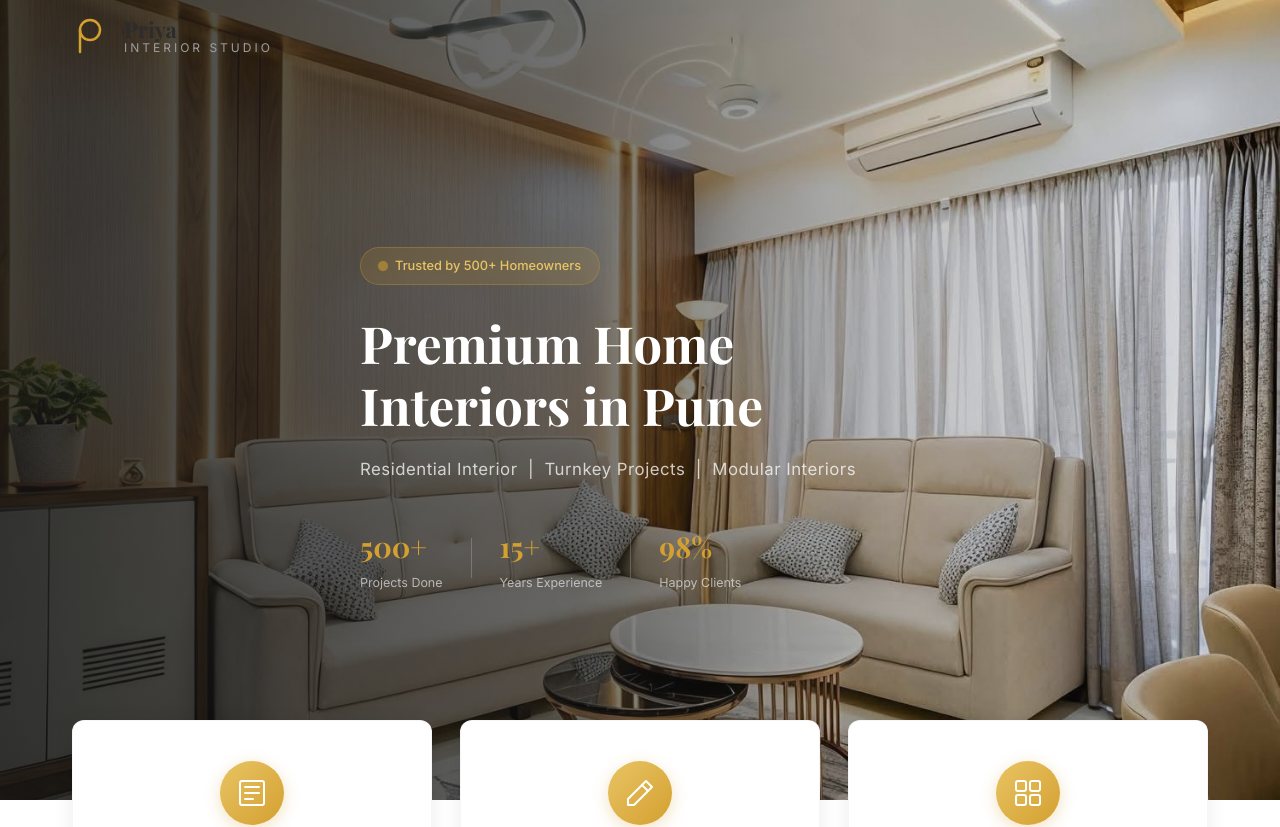
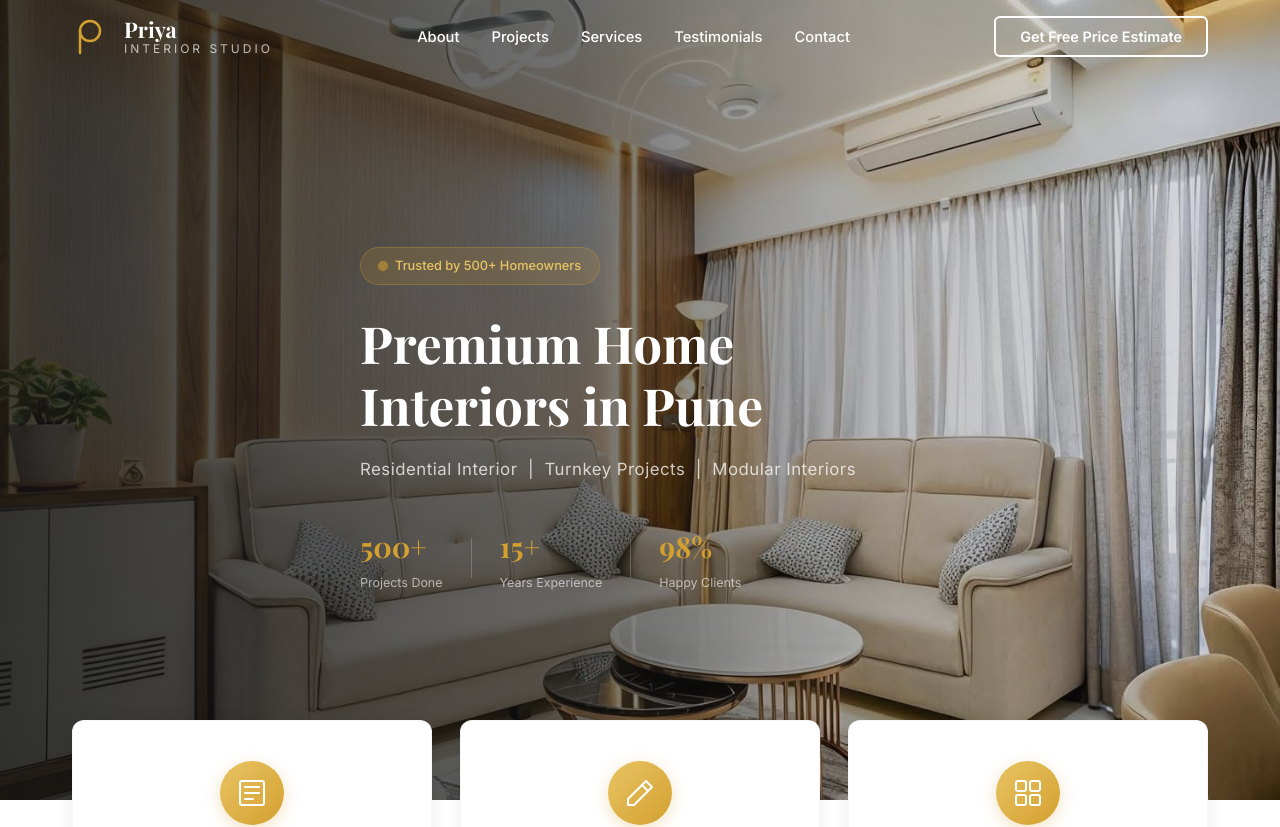
Before and after one commit to sonu2k1/Priya-interior-stuido, a React (Vite) app: page / in a window 1280 px wide. Shown: the top 827 px of the page. Built offline with nearby package versions, Linux system fonts and the light colour scheme.

Commit message:
Add navbar links, center headings, update footer contacts & Instagram link, underline guarantee

```diff
--- a/src/components/Footer.css
+++ b/src/components/Footer.css
@@ -137,6 +137,16 @@
 
 .footer__contact-icon {
   font-size: 1rem;
+  flex-shrink: 0;
+}
+
+.footer__contact a {
+  color: #FFFFFF;
+  transition: color var(--transition-fast);
+}
+
+.footer__contact a:hover {
+  color: var(--gold);
 }
 
 /* Bottom */
--- a/src/components/Footer.jsx
+++ b/src/components/Footer.jsx
@@ -58,16 +58,16 @@ const Footer = () => {
               <h4 className="footer__col-title">Contact Us</h4>
               <ul className="footer__contact">
                 <li>
-                  <span className="footer__contact-icon">📍</span>
-                  Pune, Maharashtra, India
-                </li>
-                <li>
                   <span className="footer__contact-icon">📞</span>
-                  +91 98765 43210
+                  <a href="tel:+918390322777">83903 22777</a>
                 </li>
                 <li>
                   <span className="footer__contact-icon">✉️</span>
-                  info@priyainteriorstudio.in
+                  <a href="mailto:priya.interior.studio@gmail.com">priya.interior.studio@gmail.com</a>
+                </li>
+                <li>
+                  <span className="footer__contact-icon">📍</span>
+                  Priya Interior Studio, Near Balewadi Sports Stadium, Balewadi-Wakad Service Road, Pune - 411045
                 </li>
               </ul>
             </div>
@@ -79,7 +79,7 @@ const Footer = () => {
               <p className="footer__credit">Design and Developed By LogicPulse Innovation</p>
             </div>
             <div className="footer__socials">
-              <a href="#" className="footer__social footer__social--instagram" aria-label="Instagram">
+              <a href="https://www.instagram.com/priya_interior_studio/" target="_blank" rel="noopener noreferrer" className="footer__social footer__social--instagram" aria-label="Instagram">
                 <svg width="20" height="20" viewBox="0 0 24 24" fill="none" stroke="currentColor" strokeWidth="2" strokeLinecap="round" strokeLinejoin="round"><rect x="2" y="2" width="20" height="20" rx="5" ry="5"/><path d="m16 11.37A4 4 0 1 1 12.63 8 4 4 0 0 1 16 11.37z"/><line x1="17.5" y1="6.5" x2="17.51" y2="6.5"/></svg>
               </a>
               <a href="#" className="footer__social footer__social--facebook" aria-label="Facebook">
--- a/src/components/GuaranteeBanner.css
+++ b/src/components/GuaranteeBanner.css
@@ -49,6 +49,8 @@
   font-weight: 800;
   color: var(--gold);
   letter-spacing: 3px;
+  text-decoration: underline;
+  text-underline-offset: 4px;
 }
 
 .guarantee__items {
--- a/src/components/Navbar.css
+++ b/src/components/Navbar.css
@@ -54,20 +54,203 @@
   font-family: var(--font-heading);
   font-size: 1.35rem;
   font-weight: 700;
-  color: var(--charcoal);
+  color: var(--white);
 }
 
 .navbar--scrolled .navbar__logo-title {
   color: var(--charcoal);
 }
 
+.navbar--scrolled .navbar__logo-subtitle {
+  color: var(--medium-gray);
+}
+
 .navbar__logo-subtitle {
   font-family: var(--font-body);
   font-size: 0.75rem;
   font-weight: 400;
-  color: var(--medium-gray);
+  color: rgba(255, 255, 255, 0.7);
   letter-spacing: 3px;
   text-transform: uppercase;
+}
+
+/* Nav Links */
+.navbar__links {
+  display: flex;
+  align-items: center;
+  gap: 32px;
+  list-style: none;
+  margin: 0;
+  padding: 0;
+}
+
+.navbar__link {
+  font-size: 0.92rem;
+  font-weight: 500;
+  color: var(--white);
+  position: relative;
+  padding-bottom: 4px;
+  transition: color var(--transition-fast);
+}
+
+.navbar__link::after {
+  content: '';
+  position: absolute;
+  bottom: 0;
+  left: 0;
+  width: 0;
+  height: 2px;
+  background: var(--gold);
+  transition: width var(--transition-base);
+}
+
+.navbar__link:hover {
+  color: var(--gold);
+}
+
+.navbar--scrolled .navbar__link {
+  color: var(--charcoal);
+}
+
+.navbar--scrolled .navbar__link:hover {
+  color: var(--gold);
+}
+
+.navbar__link:hover::after {
+  width: 100%;
+}
+
+/* CTA Button */
+.navbar__cta {
+  padding: 10px 24px;
+  font-size: 0.9rem;
+  font-weight: 600;
+  color: var(--white);
+  background: transparent;
+  border: 2px solid var(--white);
+  border-radius: var(--radius-sm);
+  cursor: pointer;
+  transition: all var(--transition-base);
+  white-space: nowrap;
+}
+
+.navbar__cta:hover {
+  background: var(--white);
+  color: var(--gold-dark);
+  border-color: var(--white);
+  transform: translateY(-2px);
+  box-shadow: 0 4px 16px rgba(255, 255, 255, 0.3);
+}
+
+.navbar--scrolled .navbar__cta {
+  color: var(--gold-dark);
+  border-color: var(--gold);
+}
+
+.navbar--scrolled .navbar__cta:hover {
+  background: var(--gold);
+  color: var(--white);
+  box-shadow: 0 4px 16px rgba(212, 160, 48, 0.3);
+}
+
+.navbar__cta-mobile {
+  display: none;
+}
+
+/* Hamburger */
+.navbar__hamburger {
+  display: none;
+  flex-direction: column;
+  justify-content: center;
+  gap: 5px;
+  width: 32px;
+  height: 32px;
+  background: none;
+  border: none;
+  cursor: pointer;
+  z-index: 1001;
+  padding: 0;
+}
+
+.navbar__hamburger span {
+  display: block;
+  width: 24px;
+  height: 2.5px;
+  background: var(--white);
+  border-radius: 2px;
+  transition: all var(--transition-base);
+  transform-origin: center;
+}
+
+.navbar--scrolled .navbar__hamburger span {
+  background: var(--charcoal);
+}
+
+.navbar__hamburger--active span:nth-child(1) {
+  transform: translateY(7.5px) rotate(45deg);
+}
+
+.navbar__hamburger--active span:nth-child(2) {
+  opacity: 0;
+}
+
+.navbar__hamburger--active span:nth-child(3) {
+  transform: translateY(-7.5px) rotate(-45deg);
+}
+
+/* ===== Responsive ===== */
+@media (max-width: 900px) {
+  .navbar__hamburger {
+    display: flex;
+  }
+
+  .navbar__cta--desktop {
+    display: none;
+  }
+
+  .navbar__cta-mobile {
+    display: block;
+  }
+
+  .navbar__links {
+    position: fixed;
+    top: 0;
+    right: -100%;
+    width: 280px;
+    height: 100vh;
+    background: var(--white);
+    flex-direction: column;
+    align-items: flex-start;
+    padding: 100px 32px 40px;
+    gap: 0;
+    box-shadow: -4px 0 30px rgba(0, 0, 0, 0.1);
+    transition: right var(--transition-base);
+  }
+
+  .navbar__links--open {
+    right: 0;
+  }
+
+  .navbar__links li {
+    width: 100%;
+  }
+
+  .navbar__link {
+    display: block;
+    padding: 14px 0;
+    font-size: 1.05rem;
+    border-bottom: 1px solid rgba(0, 0, 0, 0.06);
+  }
+
+  .navbar__link::after {
+    display: none;
+  }
+
+  .navbar__cta-mobile .navbar__cta {
+    width: 100%;
+    margin-top: 16px;
+    text-align: center;
+  }
 }
 
 @media (max-width: 600px) {
--- a/src/components/Navbar.jsx
+++ b/src/components/Navbar.jsx
@@ -1,8 +1,17 @@
 import { useState, useEffect } from 'react';
 import './Navbar.css';
 
+const navLinks = [
+  { label: 'About', href: '#about' },
+  { label: 'Projects', href: '#projects' },
+  { label: 'Services', href: '#services' },
+  { label: 'Testimonials', href: '#testimonials' },
+  { label: 'Contact', href: '#contact' },
+];
+
 const Navbar = () => {
   const [scrolled, setScrolled] = useState(false);
+  const [menuOpen, setMenuOpen] = useState(false);
 
   useEffect(() => {
     const handleScroll = () => {
@@ -11,6 +20,16 @@ const Navbar = () => {
     window.addEventListener('scroll', handleScroll);
     return () => window.removeEventListener('scroll', handleScroll);
   }, []);
+
+  const handleLinkClick = () => {
+    setMenuOpen(false);
+  };
+
+  const scrollToForm = () => {
+    setMenuOpen(false);
+    const section = document.getElementById('how-we-work');
+    if (section) section.scrollIntoView({ behavior: 'smooth' });
+  };
 
   return (
     <nav className={`navbar ${scrolled ? 'navbar--scrolled' : ''}`} id="main-navbar">
@@ -27,6 +46,39 @@ const Navbar = () => {
             <span className="navbar__logo-subtitle">Interior Studio</span>
           </div>
         </a>
+
+        {/* Nav Links */}
+        <ul className={`navbar__links ${menuOpen ? 'navbar__links--open' : ''}`}>
+          {navLinks.map((link) => (
+            <li key={link.label}>
+              <a href={link.href} className="navbar__link" onClick={handleLinkClick}>
+                {link.label}
+              </a>
+            </li>
+          ))}
+          <li className="navbar__cta-mobile">
+            <button className="navbar__cta" onClick={scrollToForm} id="navbar-cta-btn-mobile">
+              Get Free Price Estimate
+            </button>
+          </li>
+        </ul>
+
+        {/* CTA Button (desktop) */}
+        <button className="navbar__cta navbar__cta--desktop" onClick={scrollToForm} id="navbar-cta-btn">
+          Get Free Price Estimate
+        </button>
+
+        {/* Hamburger */}
+        <button
+          className={`navbar__hamburger ${menuOpen ? 'navbar__hamburger--active' : ''}`}
+          onClick={() => setMenuOpen(!menuOpen)}
+          aria-label="Toggle menu"
+          id="navbar-hamburger"
+        >
+          <span></span>
+          <span></span>
+          <span></span>
+        </button>
       </div>
     </nav>
   );
--- a/src/index.css
+++ b/src/index.css
@@ -119,7 +119,10 @@ ul {
 .trending__title,
 .how-work__title,
 .footer__cta-title {
-  display: inline-block;
+  display: block;
+  width: fit-content;
+  margin-left: auto;
+  margin-right: auto;
   padding-bottom: 10px;
   border-bottom: 3px solid var(--gold);
 }
```
